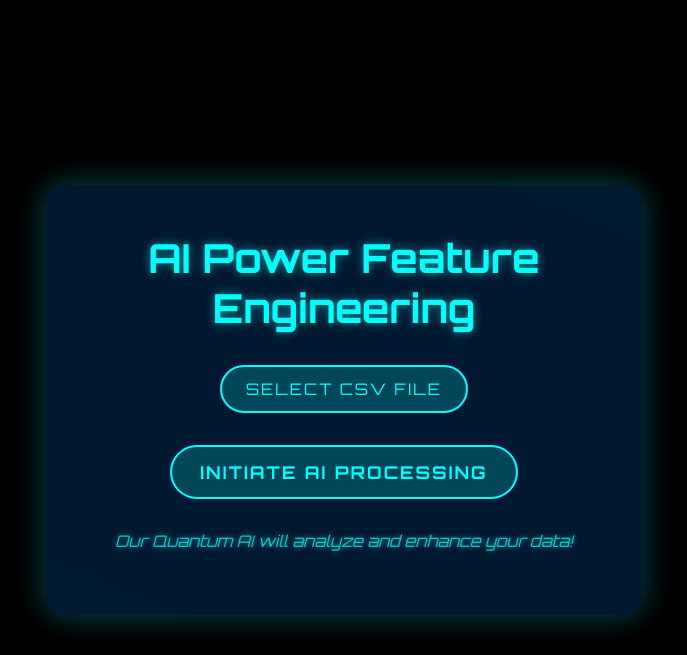
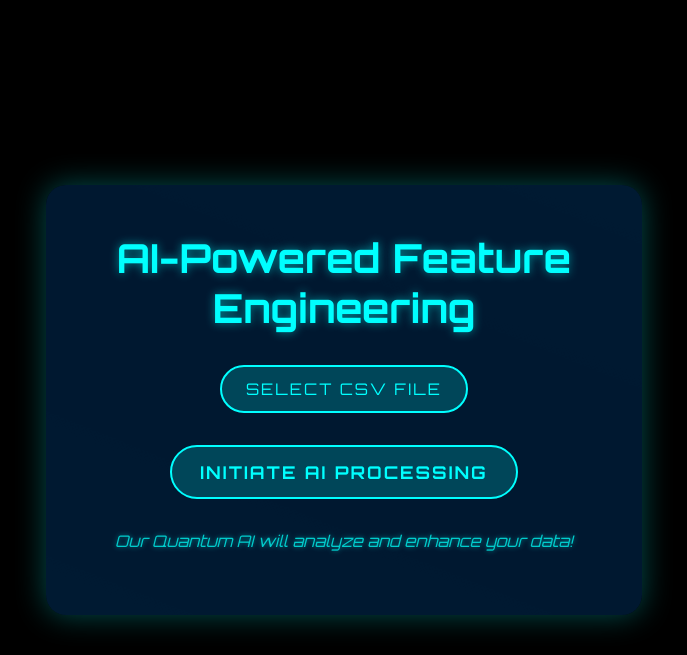
Before and after one commit to aditya699/Auto-Feature-Eng, a Flask app: page / in a window 1280 px wide. Shown: the top 655 px of the page, without its empty margins (296-983 px from the left). Run offline with Flask 3, Linux system fonts and the light colour scheme.

Commit message:
minor spelling error

```diff
--- a/templates/upload.html
+++ b/templates/upload.html
@@ -140,7 +140,7 @@
 </head>
 <body>
     <div class="upload-container">
-        <h1>AI Power Feature Engineering</h1>
+        <h1>AI-Powered Feature Engineering</h1>
         <form action="/upload" method="post" enctype="multipart/form-data" id="uploadForm">
             <div class="file-input-wrapper">
                 <button class="btn">Select CSV File</button>
```
